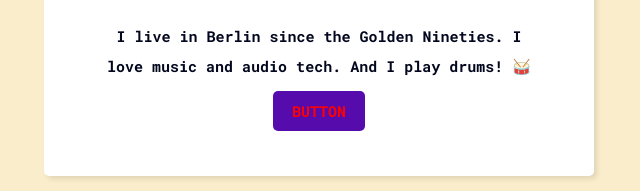
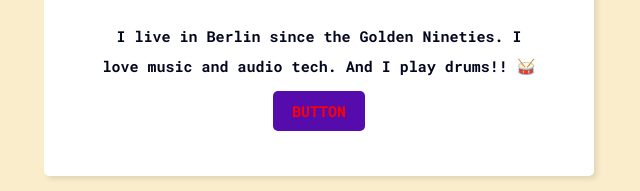
Before and after one commit to wkilianh/testpage1sttry, a plain HTML site: page index.html in a window 1280 px wide. Shown: the part 412-603 px from the top of the page, 321-961 px from the left. Drawn offline with Linux system fonts and the light colour scheme; a web font is replaced by a local one.

Commit message:
now working

```diff
--- a/index.html
+++ b/index.html
@@ -16,7 +16,7 @@
     <div class="card"><h1>&#x2605; Welcome to Kilian's World! &#x2605;</h1>
       <h2>This is a website about NOTHING .. </h2>
       <img src="images/IMG_1261.jpg" alt="Profile Picture" class="profile-pic">
-      <p>I live in Berlin since the Golden Nineties. I love music and audio tech. And I play drums! &#129345;</p>
+      <p>I live in Berlin since the Golden Nineties. I love music and audio tech. And I play drums!! &#129345;</p>
       <a href="#nowhere" class="button-red">BUTTON</a>
     </div>
     <div class="card"><h2>Catch me here:</h2>
--- a/style.css
+++ b/style.css
@@ -45,7 +45,7 @@ ul {
     margin: 0 auto;
   }
 
-@media (max-width: 540px) {
+@media (max-width: 541px) {
   .container {
     width: 450px;
     margin: 0 auto;
```
